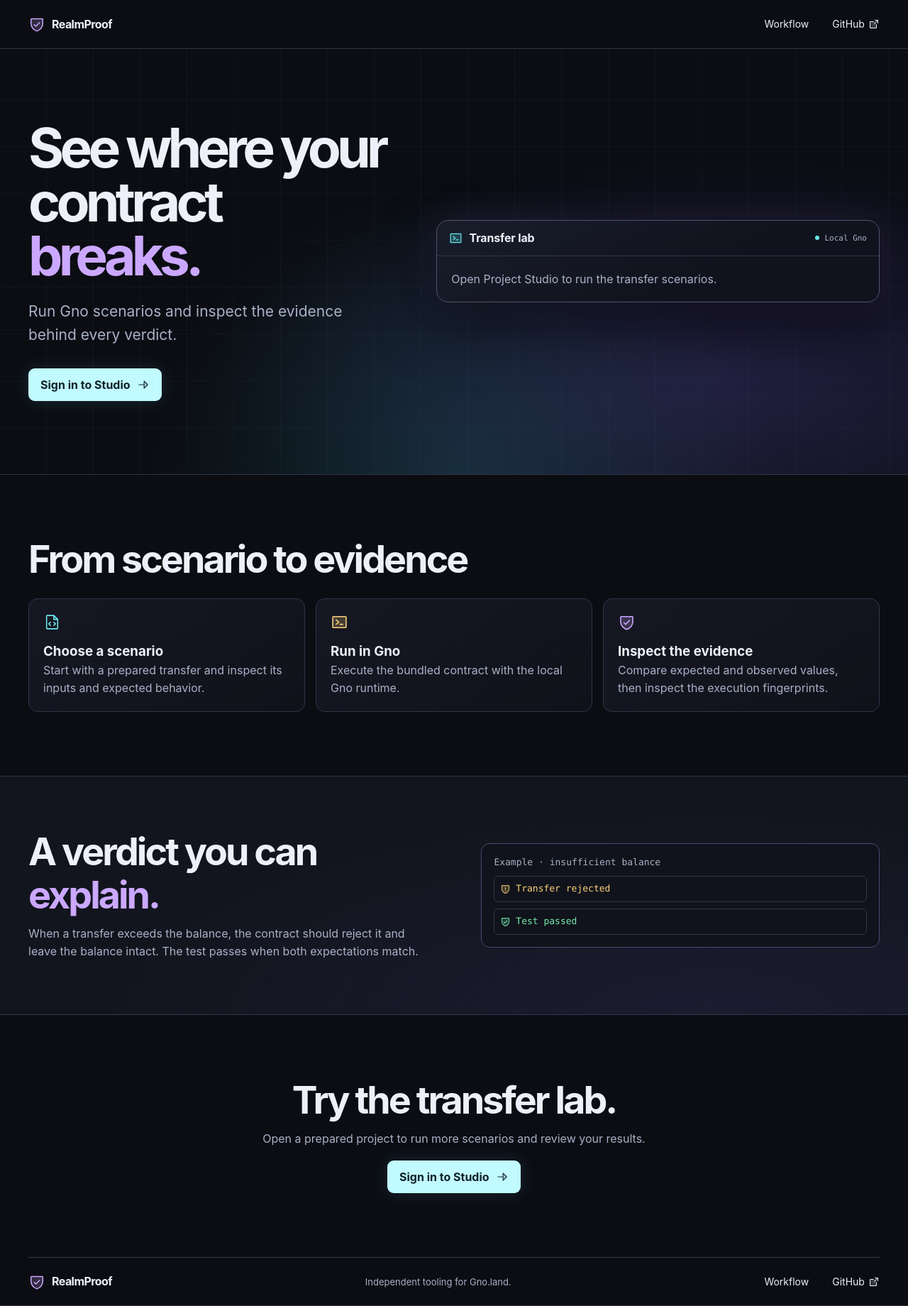
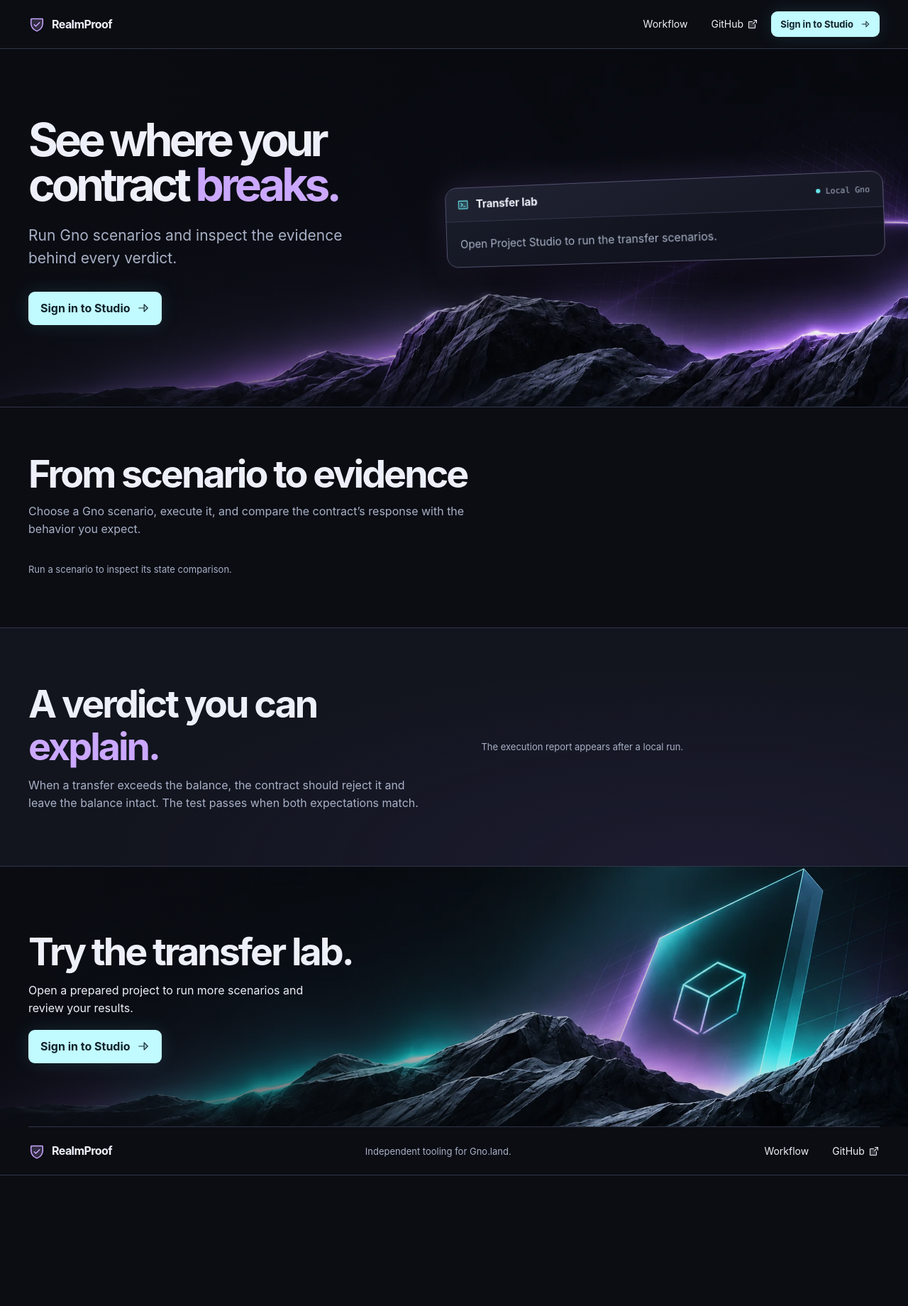
Before and after one commit to helijunior4545-glitch/RealmProof, a Django app: page /studio/ in a window 1280 px wide. Shown: the whole page at 71% size. After the commit the page ends 1656 px from the top, so only its background shows below. Run offline with Django 5.2, Linux system fonts and the light colour scheme; parts of the project's set-up code (start-up, migrations or seed data) failed here and were passed over.

Commit message:
Match guest landing reference with scenic static artwork

```diff
--- a/browser_tests/test_workspace.py
+++ b/browser_tests/test_workspace.py
@@ -52,7 +52,7 @@ class BrowserTests(unittest.TestCase):
                 context = self.context(viewport={"width":width,"height":900}, reduced_motion="reduce")
                 page = context.new_page()
                 page.goto(BASE + "/studio/")
-                expect(page.get_by_role("button", name="Open Project Studio").first).to_be_visible()
+                expect(page.locator(".lp-hero").get_by_role("button", name="Open Project Studio")).to_be_visible()
                 self.assertTrue(page.evaluate("document.documentElement.scrollWidth <= innerWidth + 1"))
                 page.keyboard.press("Tab")
                 expect(page.get_by_role("link", name="Skip to main content")).to_be_focused()
@@ -70,7 +70,7 @@ class BrowserTests(unittest.TestCase):
         expect(scenario).to_have_attribute("aria-pressed", "true")
         balance = page.get_by_role("row", name="Remaining balance")
         expect(balance.get_by_role("cell").first).to_have_text("0")
-        expect(balance.get_by_role("cell").last).to_have_text("—")
+        expect(balance.get_by_role("cell").nth(1)).to_have_text("—")
         expect(page.get_by_role("button", name="Run scenario")).to_be_enabled()
 
     def test_native_launch_without_javascript(self):
--- a/studio/static/studio/guest-landing.css
+++ b/studio/static/studio/guest-landing.css
@@ -35,11 +35,7 @@
 @keyframes lp-spin { to { transform: rotate(360deg); } }
 
 .lp-hero { position: relative; isolation: isolate; overflow: clip; border-bottom: 1px solid var(--stroke); }
-.lp-hero::before { content: ""; position: absolute; z-index: -1; inset: 0; background:
-  radial-gradient(ellipse at 80% 78%, #51449b52, transparent 48%),
-  radial-gradient(ellipse at 51% 100%, #268b943c, transparent 48%),
-  repeating-linear-gradient(90deg, transparent 0 65px, #a1a9eb0b 65px 66px),
-  repeating-linear-gradient(0deg, transparent 0 65px, #a1a9eb0b 65px 66px); }
+.lp-hero::before { content: ""; position: absolute; z-index: -1; inset: 0; }
 .lp-hero-grid { display: grid; grid-template-columns: minmax(0, .9fr) minmax(0, 1.1fr); align-items: center; gap: clamp(30px, 5vw, 76px); padding-block: clamp(48px, 8vw, 114px); }
 .lp h1, .lp h2, .lp h3, .lp p { margin: 0; }
 .lp h1 { max-width: 11ch; font-size: clamp(48px, 6vw, 88px); line-height: .99; letter-spacing: -.075em; font-weight: 735; }
@@ -105,11 +101,6 @@
 .lp-evidence-grid { display: grid; grid-template-columns: 1fr 1fr; align-items: center; gap: clamp(22px, 6vw, 80px); }
 .lp-evidence h2 { max-width: 14ch; }
 .lp-evidence h2 + p, .lp-invite h2 + p { margin-top: 12px; }
-.lp-example { display: grid; gap: 9px; padding: 17px; background: #10131b; border: 1px solid #54456f; border-radius: 12px; font: 13px/1.45 var(--mono); }
-.lp-example > span { color: var(--quiet); }
-.lp-example p { display: flex; align-items: center; gap: 7px; padding: 8px; border: 1px solid var(--stroke); border-radius: 6px; }
-.lp-example .lp-rejected { color: #ffd17d; }
-.lp-example .lp-passed { color: #75ebae; }
 .lp-invite { text-align: center; }
 .lp-invite .lp-action { margin-top: 18px; }
 .lp-footer { padding-block: 19px; border-top: 1px solid var(--stroke); flex-wrap: wrap; }
@@ -133,3 +124,73 @@
 @media (prefers-reduced-motion: reduce) {
   .lp *, .lp *::before, .lp *::after { animation: none !important; transition: none !important; }
 }
+
+/* Scenic plates sit behind the live console and the Studio entry. */
+.lp-header-inner nav { margin-left: auto; }
+.lp-header-action .lp-action { padding: 7px 12px; font-size: 13px; }
+.lp-hero::before {
+  background: linear-gradient(90deg, #0b0d13db, #0b0d1336 48%, transparent),
+    url("landing/hero-rocks.webp") center bottom / cover no-repeat, #0b0d13;
+}
+.lp-hero-grid { padding-block: clamp(54px, 7.5vw, 104px) clamp(64px, 9vw, 122px); }
+.lp-console {
+  background: linear-gradient(153deg, #191d2bf7 0%, #10131df7 64%);
+  box-shadow: 0 32px 80px #000a, 0 0 45px #9a7bea38;
+}
+.lp-console-head { background: #bca4ff0a; border-radius: 17px 17px 0 0; }
+.lp-run-note { padding-top: 12px; color: var(--quiet); font-size: 12px; }
+.lp-run-note a { color: var(--cyan); text-decoration: underline; text-underline-offset: 3px; }
+.lp-workflow { padding-block: clamp(30px, 5vw, 70px); }
+.lp-section-copy { padding-block: 10px 26px; max-width: 66ch; color: var(--quiet); }
+.lp-workflow-grid { display: grid; grid-template-columns: minmax(0, .72fr) minmax(0, 1.28fr); gap: 18px; }
+.lp-workflow-output { min-width: 0; }
+.lp-deck {
+  min-width: 0; padding: 16px; border: 1px solid #444962; border-radius: 13px;
+  background: linear-gradient(145deg, #1d2131, #12151e 66%);
+  box-shadow: 0 14px 32px #0004;
+}
+.lp-deck h3 { display: flex; align-items: center; gap: 8px; font-size: 15px; }
+.lp-deck h3 i { color: var(--iris); }
+.lp-deck h3 + p, .lp-report > p { margin-top: 11px; color: var(--quiet); }
+.lp-scenario-code {
+  display: grid; grid-template-columns: auto minmax(0, 1fr); gap: 7px 16px; margin: 12px 0 0;
+  padding: 13px; border-radius: 8px; background: #090b1270; font: 12px/1.55 var(--mono);
+}
+.lp-scenario-code dt { color: var(--iris); }
+.lp-scenario-code dd { margin: 0; overflow-wrap: anywhere; }
+.lp-workflow .lp-stage { margin: 0 0 12px; gap: 8px; }
+.lp-stage li { display: flex; align-items: center; gap: 8px; padding: 8px 9px; border-color: #3b7780; }
+.lp-stage li:nth-child(2) { border-color: #77609c; }
+.lp-stage li:nth-child(2) > i { color: var(--iris); }
+.lp-stage li:nth-child(3) { border-color: #407960; }
+.lp-stage li:nth-child(3) > i { color: #75ebae; }
+.lp-stage strong, .lp-stage small { display: block; font-size: 12px; }
+.lp-stage small, .lp-report small { color: var(--quiet); }
+.lp-report small { margin-left: auto; font: 11px var(--mono); }
+.lp-report-switch { display: flex; gap: 10px; margin-top: 12px; border-bottom: 1px solid var(--stroke); }
+.lp-report-switch button {
+  border: 0; border-bottom: 2px solid transparent; background: transparent; color: var(--quiet);
+  padding: 6px 9px; font-size: 12px; transition: color 160ms, border-color 160ms;
+}
+.lp-report-switch button[aria-pressed="true"], .lp-report-switch button:hover { color: var(--iris); border-color: var(--iris); }
+.lp-invite {
+  position: relative; isolation: isolate; text-align: left;
+  background: linear-gradient(90deg, #0b0d13d6, #0b0d1350 51%, transparent),
+    url("landing/transfer-rocks.webp") center / cover no-repeat, #0b0d13;
+}
+.lp-invite p { max-width: 40ch; color: var(--paper); }
+@media (min-width: 1100px) {
+  .lp h1 { max-width: none; font-size: clamp(50px, 5vw, 74px); }
+  .lp h1 span { display: block; }
+  .lp-console { transform: perspective(1500px) rotateY(-9deg) rotateZ(-2deg); }
+}
+@media (max-width: 760px) {
+  .lp-header-action { display: none; }
+  .lp-workflow-grid { grid-template-columns: 1fr; }
+  .lp-hero::before, .lp-invite { background-position: 65% bottom; }
+}
+@media (max-width: 580px) {
+  .lp-workflow .lp-stage { grid-template-columns: repeat(3, minmax(0, 1fr)); }
+  .lp-stage li { display: block; }
+  .lp-compare th, .lp-compare td { overflow-wrap: anywhere; }
+}
--- a/studio/templates/studio/guest_entry.html
+++ b/studio/templates/studio/guest_entry.html
@@ -22,6 +22,7 @@
         <a href="#workflow">Workflow</a>
         <a href="https://github.com/helijunior4545-glitch/RealmProof">GitHub <i class="lp-icon lp-out" aria-hidden="true"></i></a>
       </nav>
+      <div class="lp-header-action">{% include "studio/landing_action.html" %}</div>
     </div>
   </header>
   <main id="main-content" tabindex="-1">
@@ -29,7 +30,7 @@
       <div class="lp-wrap lp-hero-grid">
         <div class="lp-lead">
           {% for message in messages %}<p class="lp-message" role="status">{{ message }}</p>{% endfor %}
-          <h1 id="hero-title">See where your contract <em>breaks.</em></h1>
+          <h1 id="hero-title"><span>See where your</span> <span>contract <em>breaks.</em></span></h1>
           <p>Run Gno scenarios and inspect the evidence behind every verdict.</p>
           <div class="lp-actions">
             {% include "studio/landing_action.html" %}
@@ -48,11 +49,8 @@
     </section>
     <section id="workflow" class="lp-wrap lp-workflow" aria-labelledby="workflow-title">
       <h2 id="workflow-title">From scenario to evidence</h2>
-      <ol>
-        <li><i class="lp-icon lp-file" aria-hidden="true"></i><h3>Choose a scenario</h3><p>Start with a prepared transfer and inspect its inputs and expected behavior.</p></li>
-        <li><i class="lp-icon lp-terminal" aria-hidden="true"></i><h3>Run in Gno</h3><p>Execute the bundled contract with the local Gno runtime.</p></li>
-        <li><i class="lp-icon lp-shield" aria-hidden="true"></i><h3>Inspect the evidence</h3><p>Compare expected and observed values, then inspect the execution fingerprints.</p></li>
-      </ol>
+      <p class="lp-section-copy">Choose a Gno scenario, execute it, and compare the contract’s response with the behavior you expect.</p>
+      <div id="lp-workflow-live"><p class="lp-message">Run a scenario to inspect its state comparison.</p></div>
     </section>
     <section class="lp-evidence" aria-labelledby="evidence-title">
       <div class="lp-wrap lp-evidence-grid">
@@ -60,17 +58,15 @@
           <h2 id="evidence-title">A verdict you can <em>explain.</em></h2>
           <p>When a transfer exceeds the balance, the contract should reject it and leave the balance intact. The test passes when both expectations match.</p>
         </div>
-        <div class="lp-example">
-          <span>Example · insufficient balance</span>
-          <p class="lp-rejected"><i class="lp-icon lp-warning" aria-hidden="true"></i> Transfer rejected</p>
-          <p class="lp-passed"><i class="lp-icon lp-shield" aria-hidden="true"></i> Test passed</p>
-        </div>
+        <div id="lp-report-live"><p class="lp-message">The execution report appears after a local run.</p></div>
       </div>
     </section>
-    <section class="lp-wrap lp-invite" aria-labelledby="invite-title">
+    <section class="lp-invite" aria-labelledby="invite-title">
+      <div class="lp-wrap">
       <h2 id="invite-title">Try the transfer lab.</h2>
       <p>Open a prepared project to run more scenarios and review your results.</p>
       {% include "studio/landing_action.html" %}
+      </div>
     </section>
   </main>
   <footer class="lp-header">
```
Also changed, not shown: frontend/src/guest-runner.tsx (+57 -11 lines), studio/static/studio/landing/hero-rocks.webp (added), studio/static/studio/landing/transfer-rocks.webp (added).
